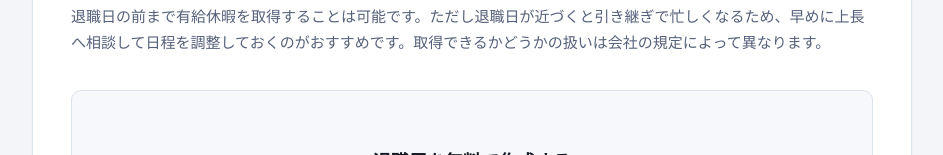
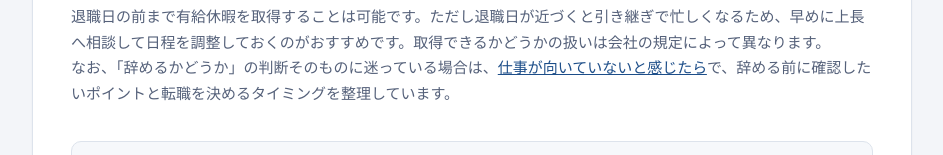
Before and after one commit to reveriel/taishoku-form, a plain HTML site: page teishutsu-timing.html in a window 1280 px wide. Shown: the part 1783-1938 px from the top of the page, without its empty margins (168-1111 px from the left). Drawn offline with Linux system fonts and the light colour scheme.

Commit message:
内部リンク：退職タイミング記事から「仕事が向いていないと感じたら」へ導線を追加

```diff
--- a/teishutsu-timing.html
+++ b/teishutsu-timing.html
@@ -169,6 +169,10 @@
         </dl>
       </section>
 
+      <p>
+        なお、「辞めるかどうか」の判断そのものに迷っている場合は、<a href="https://www.reveriel.com/ai-diagnosis/shigoto-muiteinai.html">仕事が向いていないと感じたら</a>で、辞める前に確認したいポイントと転職を決めるタイミングを整理しています。
+      </p>
+
       <div class="guide-cta-foot">
         <h2>退職届を無料で作成する</h2>
         <p>提出日・退職年月日・宛名を入力するだけ。縦書きにも対応した退職届をその場で作成できます。</p>
```
